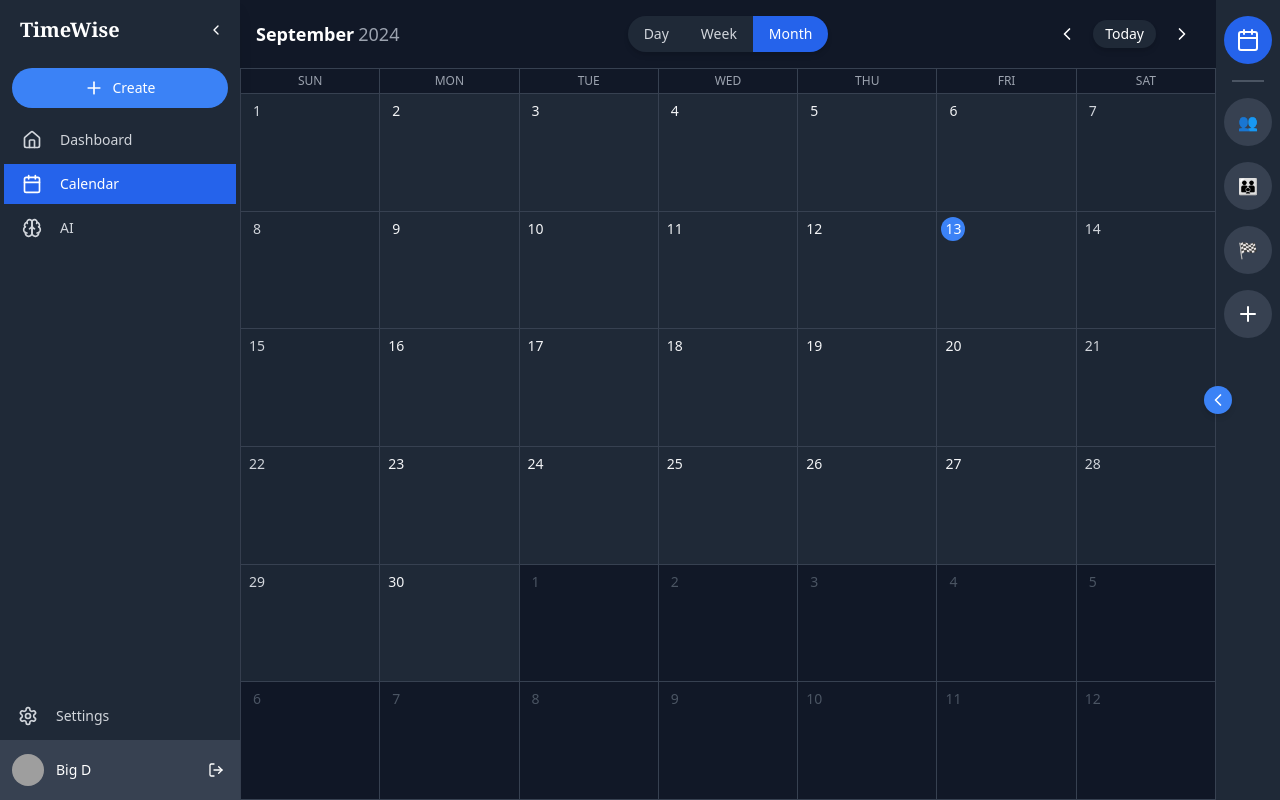
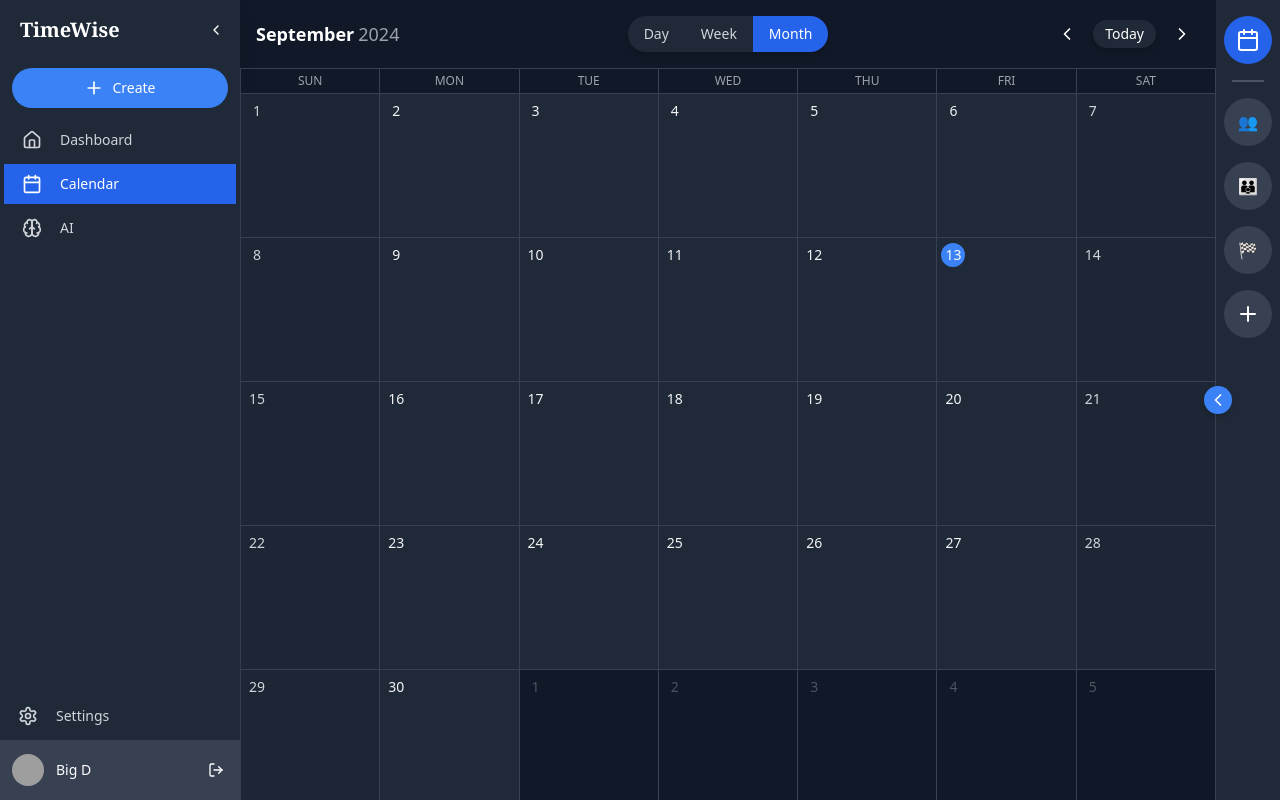
Before and after one commit to gsdyu/Calcoy, a Next.js app in the folder frontend/: page /calendar in a window 1280 px wide. Built offline with nearby package versions, Linux system fonts and the light colour scheme; grey boxes are pictures that could not be loaded.

Commit message:
Working on monthview two views for months

```diff
--- a/frontend/src/components/Calendar/MonthView.js
+++ b/frontend/src/components/Calendar/MonthView.js
@@ -33,14 +33,47 @@ const MonthView = ({ currentDate, selectedDate, events, onDateClick, onDateDoubl
     return new Date(date.getFullYear(), date.getMonth(), 1).getDay();
   };
 
+  const getWeeksInMonth = (date) => {
+    const daysInMonth = getDaysInMonth(date);
+    const firstDay = getFirstDayOfMonth(date);
+    return Math.ceil((daysInMonth + firstDay) / 7);
+  };
+
   const formatEventTime = (dateString) => {
     const date = new Date(dateString);
     return date.toLocaleTimeString([], { hour: 'numeric', minute: '2-digit' });
   };
 
-  const renderEvent = (event) => {
+  const renderEventNormal = (event, isCompact) => {
+    const eventColor = event.color || 'blue';
+    return (
+      <div
+        key={event.id}
+        className={`
+          text-xs mb-1 truncate cursor-pointer
+          rounded-lg py-1 px-2
+          bg-${eventColor}-100 bg-opacity-50
+          hover:bg-opacity-70 transition-colors duration-200
+          ${darkMode ? `bg-${eventColor}-800 bg-opacity-50 hover:bg-opacity-70` : ''}
+        `}
+        onClick={(e) => {
+          e.stopPropagation();
+          onEventClick(event);
+        }}
+      >
+        <span className="font-medium">{event.title}</span>
+        {!isCompact && (
+          <span className={`text-xs ml-1 ${darkMode ? 'text-gray-300' : 'text-gray-500'}`}>
+            {formatEventTime(event.start_time)}
+          </span>
+        )}
+      </div>
+    );
+  };
+
+  const renderEventCompact = (event) => {
     const isAllDayEvent = !event.start_time || !event.end_time;
-    const eventColor = event.color || 'blue'; // Default to blue if no color is specified
+    const eventColor = event.color || 'blue';
 
     return (
       <div
@@ -72,6 +105,8 @@ const MonthView = ({ currentDate, selectedDate, events, onDateClick, onDateDoubl
   };
 
   const renderCalendar = () => {
+    const weeksInMonth = getWeeksInMonth(currentDate);
+    const isCompactView = weeksInMonth > 5;
     const daysInMonth = getDaysInMonth(currentDate);
     const firstDay = getFirstDayOfMonth(currentDate);
     const daysInPrevMonth = getDaysInMonth(new Date(currentDate.getFullYear(), currentDate.getMonth() - 1, 1));
@@ -80,7 +115,7 @@ const MonthView = ({ currentDate, selectedDate, events, onDateClick, onDateDoubl
     let dayCounter = 1;
     let nextMonthCounter = 1;
 
-    for (let i = 0; i < 6 * 7; i++) {
+    for (let i = 0; i < (isCompactView ? 6 * 7 : weeksInMonth * 7); i++) {
       let dayNumber;
       let isCurrentMonth = true;
 
@@ -101,51 +136,46 @@ const MonthView = ({ currentDate, selectedDate, events, onDateClick, onDateDoubl
       const isWeekendDay = isWeekend(date);
       const isSelected = isSameDay(date, selectedDate);
 
-      days.push({
-        date,
-        dayNumber,
-        isCurrentMonth,
-        isCurrentDay,
-        isWeekendDay,
-        isSelected
-      });
-    }
+      const dayEvents = events.filter(event => isSameDay(new Date(event.start_time), date));
+      const displayedEvents = dayEvents.slice(0, isCompactView ? 3 : 2);
+      const additionalEventsCount = Math.max(0, dayEvents.length - (isCompactView ? 3 : 2));
 
-    return days.map((day, i) => (
+      days.push(
         <div
           key={i}
           className={`border-r border-b ${darkMode ? 'border-gray-700' : 'border-gray-200'} ${
-          day.isCurrentMonth ? darkMode ? 'bg-gray-800' : 'bg-white' : darkMode ? 'bg-gray-900' : 'bg-gray-100'
-        } ${day.isWeekendDay ? darkMode ? 'bg-opacity-90' : 'bg-opacity-95' : ''} p-1 relative overflow-hidden`}
-        onClick={() => day.isCurrentMonth && onDateClick(day.date)}
-        onDoubleClick={() => day.isCurrentMonth && onDateDoubleClick(day.date)}
+            isCurrentMonth ? darkMode ? 'bg-gray-800' : 'bg-white' : darkMode ? 'bg-gray-900' : 'bg-gray-100'
+          } ${isWeekendDay ? darkMode ? 'bg-opacity-90' : 'bg-opacity-95' : ''} p-1 relative overflow-hidden ${isCompactView ? '' : 'h-36'}`}
+          onClick={() => isCurrentMonth && onDateClick(date)}
+          onDoubleClick={() => isCurrentMonth && onDateDoubleClick(date)}
         >
           <span
             className={`inline-flex items-center justify-center w-6 h-6 text-sm
-            ${day.isCurrentDay ? 'bg-blue-500 text-white rounded-full' : ''}
-            ${day.isSelected && !day.isCurrentDay ? darkMode ? 'bg-blue-700 text-white rounded-full' : 'bg-blue-200 rounded-full' : ''}
-            ${day.isCurrentMonth ? darkMode ? 'text-gray-100' : 'text-gray-700' : darkMode ? 'text-gray-600' : 'text-gray-400'}
-            ${day.isWeekendDay && !day.isCurrentDay && !day.isSelected ? darkMode ? 'text-gray-300' : 'text-gray-600' : ''}
+              ${isCurrentDay ? 'bg-blue-500 text-white rounded-full' : ''}
+              ${isSelected && !isCurrentDay ? darkMode ? 'bg-blue-700 text-white rounded-full' : 'bg-blue-200 rounded-full' : ''}
+              ${isCurrentMonth ? darkMode ? 'text-gray-100' : 'text-gray-700' : darkMode ? 'text-gray-600' : 'text-gray-400'}
+              ${isWeekendDay && !isCurrentDay && !isSelected ? darkMode ? 'text-gray-300' : 'text-gray-600' : ''}
               transition-all duration-300 ease-in-out
               ${shiftDirection === 'left' ? 'translate-x-full opacity-0' :
                 shiftDirection === 'right' ? '-translate-x-full opacity-0' :
                 'translate-x-0 opacity-100'}
             `}
           >
-          {day.dayNumber}
+            {dayNumber}
           </span>
-        <div className="mt-1 overflow-y-auto max-h-16">
-          {events
-            .filter(event => isSameDay(new Date(event.start_time), day.date))
-            .slice(0, 3) // Limit to 3 events per day
-            .map(event => renderEvent(event))
-          }
-          {events.filter(event => isSameDay(new Date(event.start_time), day.date)).length > 3 && (
-            <div className="text-xs text-gray-500">+ more</div>
+          <div className={`mt-1 ${isCompactView ? 'overflow-y-auto max-h-16' : 'space-y-1'}`}>
+            {displayedEvents.map(event => isCompactView ? renderEventCompact(event) : renderEventNormal(event, isCompactView))}
+            {additionalEventsCount > 0 && (
+              <div className={`text-xs ${darkMode ? 'text-gray-400' : 'text-gray-500'} ${isCompactView ? '' : 'font-medium'}`}>
+                {isCompactView ? '+ more' : `${additionalEventsCount} more...`}
+              </div>
             )}
           </div>
         </div>
-    ));
+      );
+    }
+
+    return days;
   };
 
   return (
```
Lines whose indentation alone changed are shown as unchanged.
